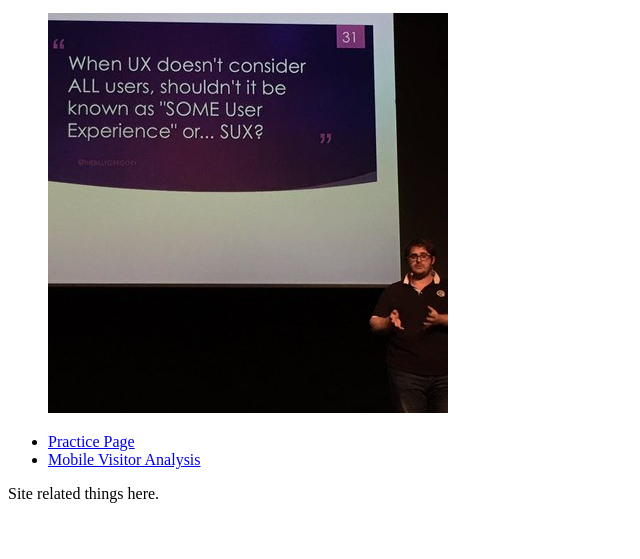
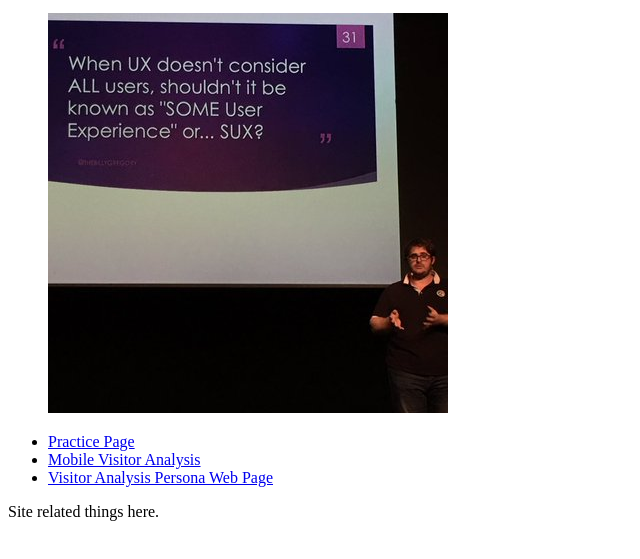
Before and after one commit to andreawag97/andreawag97.github.io, a plain HTML site: page index.html in a window 1280 px wide. Shown: the part 233-792 px from the top of the page, without its empty margins (0-640 px from the left). Drawn offline with Linux system fonts and the light colour scheme.

Commit message:
Homework
Week 3, added more links

```diff
--- a/index.html
+++ b/index.html
@@ -26,6 +26,7 @@
     <ul>
          <li><a href="../andreawag97.github.io/Homework/practice.html" title="View my Practice html Homework">Practice Page</a> </li>
         <li><a href="Homework/mobilesitevisitoranalysis.docx" title="View my Mobile Visitor analysis Document">Mobile Visitor Analysis</a> </li>
+        <li><a href="Homework/visitor_analysis_persona.html" title="View my visitor analysis persona web page">Visitor Analysis Persona Web Page</a> </li>
     </ul>
 
     <footer><p>Site related things here.</p>
```
Also changed, not shown: Homework/practice.html (+1 -0 lines), weather.json (renamed from javascript/weather.json).
